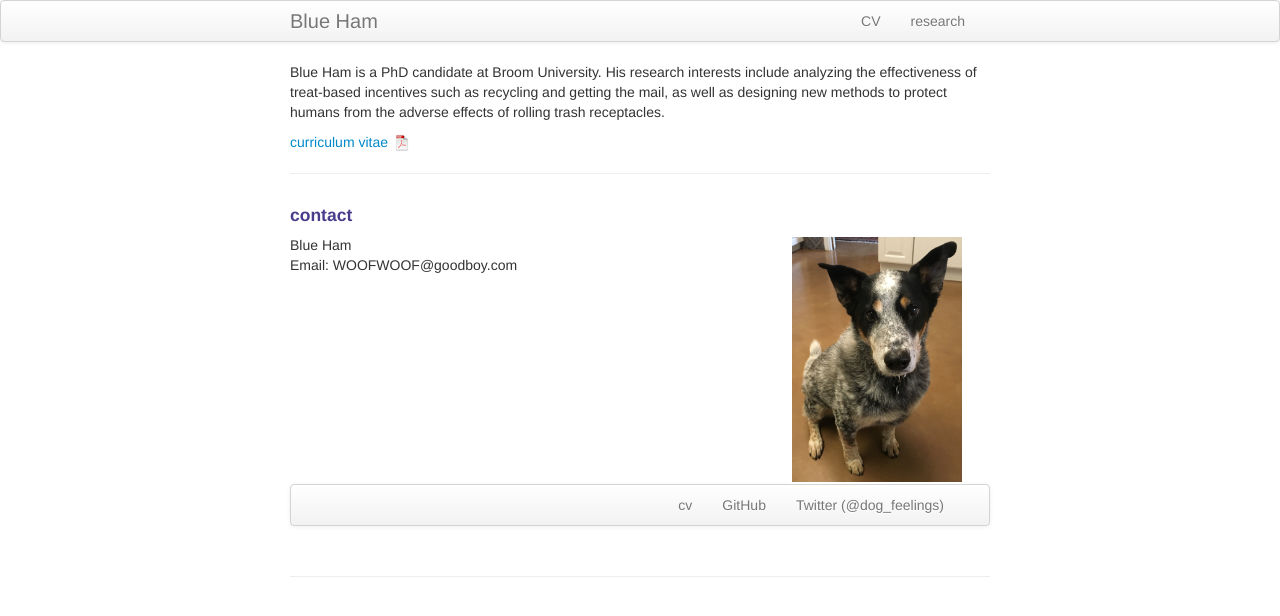
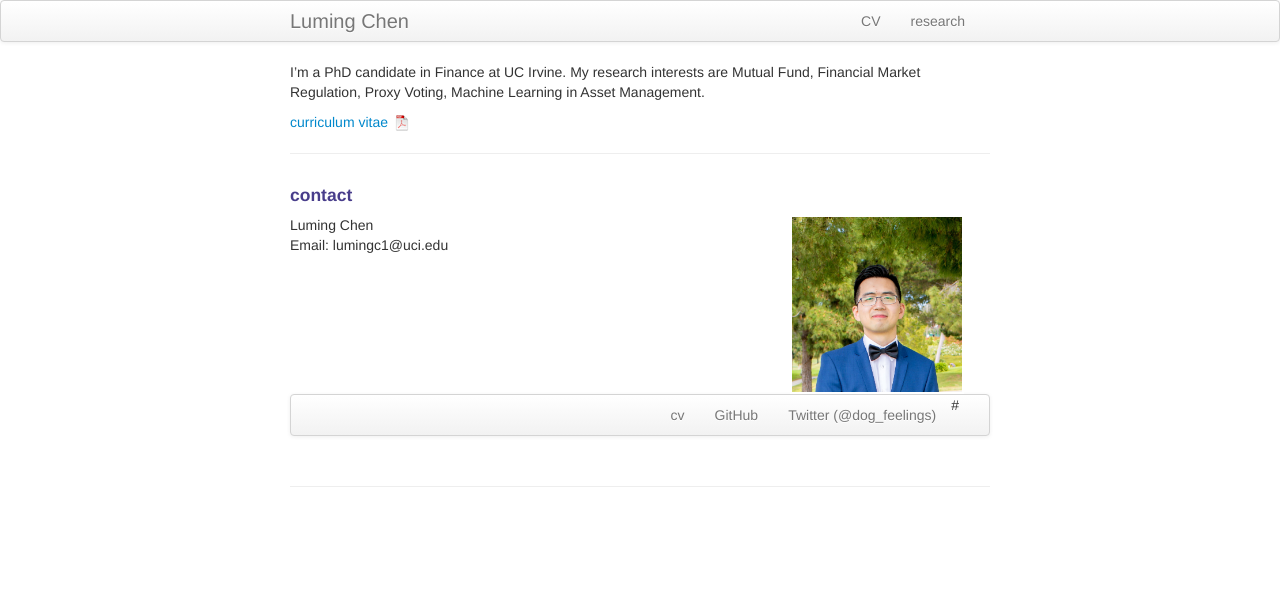
Before and after one commit to luming-chen/luming-chen, a Jekyll site: the page built from index.md, in a window 1280 px wide. Shown: the top 616 px of the page. Built offline with Jekyll 4.4.1, drawn with Linux system fonts in a browser that asks for light colours.

Commit message:
jm update

```diff
--- a/_config.yml
+++ b/_config.yml
@@ -8,14 +8,14 @@ highlighter: rouge
 # Themes are encouraged to use these universal variables
 # so be sure to set them if your theme uses them.
 #
-title : Blue Ham
+title : Luming Chen
 author :
-  name : Marisa Carlos
-  email : mbc96@cornell.edu
-  github : mbcarlos
-  twitter : MarisaBriCarlos
+  name : Luming Chen
+  email : lumingc1@uci.edu
+  github : luming-chen
 
-production_url : http://marisabriana.github.io
+
+production_url : http://luming-chen.github.io
 
 # Tell Github to use the kramdown markdown interpreter
 # (see https://help.github.com/articles/migrating-your-pages-site-from-maruku)
--- a/index.md
+++ b/index.md
@@ -1,11 +1,11 @@
 ---
 layout: frontpage
-title: Blue Ham
-description: Blue Ham is a PhD candidate at Broom University.
-keywords: Blue, Ham, treats, recycling, mail, being a good boy
+title: Luming Chen
+description: I'm a PhD candidate in Finance at UC Irvine. My research interests are Mutual Fund, Financial Market Regulation, Proxy Voting, Machine Learning in Asset Management.
+keywords: Dealer-Fund trading relationships, US Corporate Bond Funds
 ---
 
-Blue Ham is a PhD candidate at Broom University. His research interests include analyzing the effectiveness of treat-based incentives such as recycling and getting the mail, as well as designing new methods to protect humans from the adverse effects of rolling trash receptacles.
+I'm a PhD candidate in Finance at UC Irvine. My research interests are Mutual Fund, Financial Market Regulation, Proxy Voting, Machine Learning in Asset Management.
 
 [curriculum vitae ![CV as pdf]({{ BASE_PATH }}/pages/icons16/pdf-icon.png)]({{ BASE_PATH }}/assets/CV.pdf)<br/>
 
@@ -18,14 +18,14 @@ Blue Ham is a PhD candidate at Broom University. His research interests include
 
     <div class="row-fluid">
         <div class="span5">
-            Blue Ham<br/>
-            Email: WOOFWOOF@goodboy.com<br/>
+            Luming Chen<br/>
+            Email: lumingc1@uci.edu<br/>
         </div>
 
         <div class="span2">
         <a href="../assets/headshot.jpg">
             <img src="../assets/headshot.jpg"
-                  title="Blue Ham" alt="Blue Ham"/></a>
+                  title="Luming Chen" alt="Luming Chen"/></a>
         </div>
     </div>
 </div>
@@ -34,8 +34,8 @@ Blue Ham is a PhD candidate at Broom University. His research interests include
   <div class="navbar-inner">
       <ul class="nav">
           <li><a href="{{ BASE_PATH }}/assets/CV.pdf">cv</a></li>
-          <li><a href="https://github.com/mbcarlos">GitHub</a></li>
-          <li><a href="https://twitter.com/dog_feelings">Twitter (@dog_feelings)</a></li>
+          <li><a href="https://github.com/luming-chen">GitHub</a></li>
+          #<li><a href="https://twitter.com/dog_feelings">Twitter (@dog_feelings)</a></li>
       </ul>
   </div>
 </div>
```
Also changed, not shown: ReadMe.md, assets/headshot.jpg, 1 other file.
